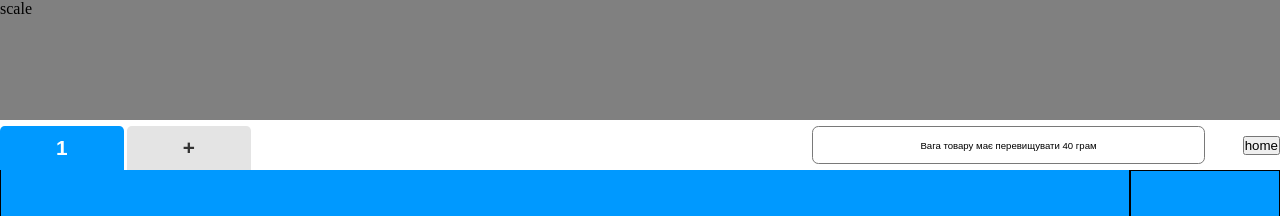
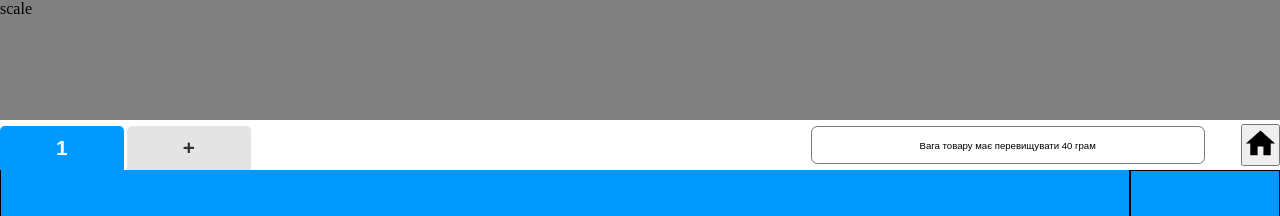
Before and after one commit to NeverSmileMan/testo, a React (Create React App) app: page / in a window 1280 px wide. Shown: the top 216 px of the page. Built offline with nearby package versions, Linux system fonts and the light colour scheme.

Commit message:
add home icon

```diff
--- a/package.json
+++ b/package.json
@@ -3,6 +3,7 @@
   "version": "0.1.0",
   "private": true,
   "dependencies": {
+    "@material-ui/core": "^4.11.0",
     "@material-ui/icons": "^4.9.1",
     "@material-ui/styles": "^4.10.0",
     "@testing-library/jest-dom": "^4.2.4",
--- a/src/components/App.tsx
+++ b/src/components/App.tsx
@@ -5,14 +5,10 @@ import Hints from "./header/Hints";
 import HomeButton from "./header/HomeButton";
 import {ITab} from "./header/Tab";
 import Keyboard from "./keyboard/Keyboard";
-
-
-export const DataContext = createContext({})
+import TabsProvider from "./Tabs-context";
 
 
 function App() {
-
-	const [tabs, setTabs] = useState([{active: true, tabNumber: 1, tara: 0} as ITab])
 
 	const styles = makeStyles({
 		scale: {
@@ -69,7 +65,7 @@ function App() {
 			<div className={scale}>
 				<div className={scale2}>scale</div>
 			</div>
-			<DataContext.Provider value={tabs}>
+			<TabsProvider>
 				<div className={app}>
 					<div className={header}>
 						<Tabs/>
@@ -87,10 +83,10 @@ function App() {
 						<div className={group_buttons}></div>
 					</div>
 					<div className={keyboard}>
-						<Keyboard />
+						<Keyboard/>
 					</div>
 				</div>
-			</DataContext.Provider>
+			</TabsProvider>
 		</>
 	);
 }
--- /dev/null
+++ b/src/components/Tabs-context.tsx
@@ -0,0 +1,20 @@
+import React, {createContext, FC, useState} from 'react';
+import {ITab} from "./header/Tab";
+
+
+
+export const TabsContext= createContext({})
+
+
+const  TabsProvider: FC = ({children}) => {
+
+	const [tabs, setTabs] = useState([{active: true, tabNumber: 1, tara: 0} as ITab])
+
+  return (
+	  <TabsContext.Provider value={tabs}>
+		  {children}
+	  </TabsContext.Provider>
+  );
+};
+
+export default TabsProvider;
--- a/src/components/header/HomeButton.tsx
+++ b/src/components/header/HomeButton.tsx
@@ -1,6 +1,6 @@
 import React, {FunctionComponent} from 'react';
 import {makeStyles} from "@material-ui/styles";
-import {MAX_NUMBER_OF_TABS} from "./Tabs";
+import HomeIcon from '@material-ui/icons/Home';
 
 interface OwnProps {
 }
@@ -25,7 +25,9 @@ const HomeButton: FunctionComponent<Props> = (props) => {
 	const {home} = styles()
 	return (
 		<div className={home}>
-			<button onClick={click}>home</button>
+			<button onClick={click}>
+				<HomeIcon fontSize="large" />
+			</button>
 		</div>
 	);
 };
--- a/src/components/header/Tab.tsx
+++ b/src/components/header/Tab.tsx
@@ -1,7 +1,7 @@
 import React, {FC, useContext, useState} from "react";
 import {makeStyles} from "@material-ui/styles";
 import {MAX_NUMBER_OF_TABS} from "./Tabs";
-import {DataContext} from "../App";
+import {TabsContext} from "../Tabs-context";
 
 enum ItemType {
 	WEIGHT,
@@ -32,10 +32,9 @@ interface PropsTab {
 	key?: number
 }
 
-
 const Tab: FC<PropsTab> = ({tab, setActive}) => {
 
-	const data = useContext(DataContext)
+	const data = useContext(TabsContext)
 	console.log(data)
 
 	const [number, setNumber] = useState(tab.tabNumber)
```
Also changed, not shown: 1 other file (tests, documents, lock files or other folders).
